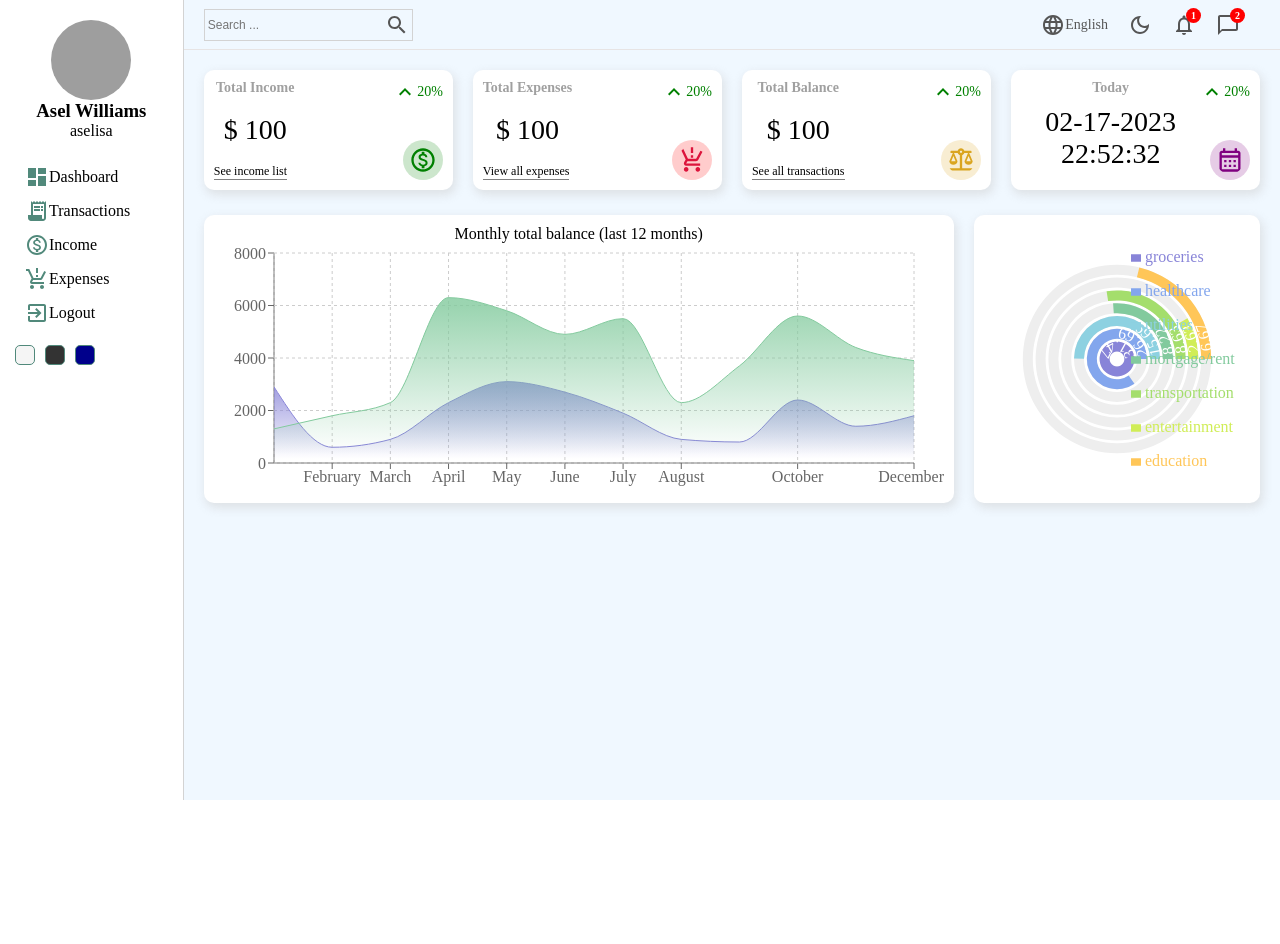
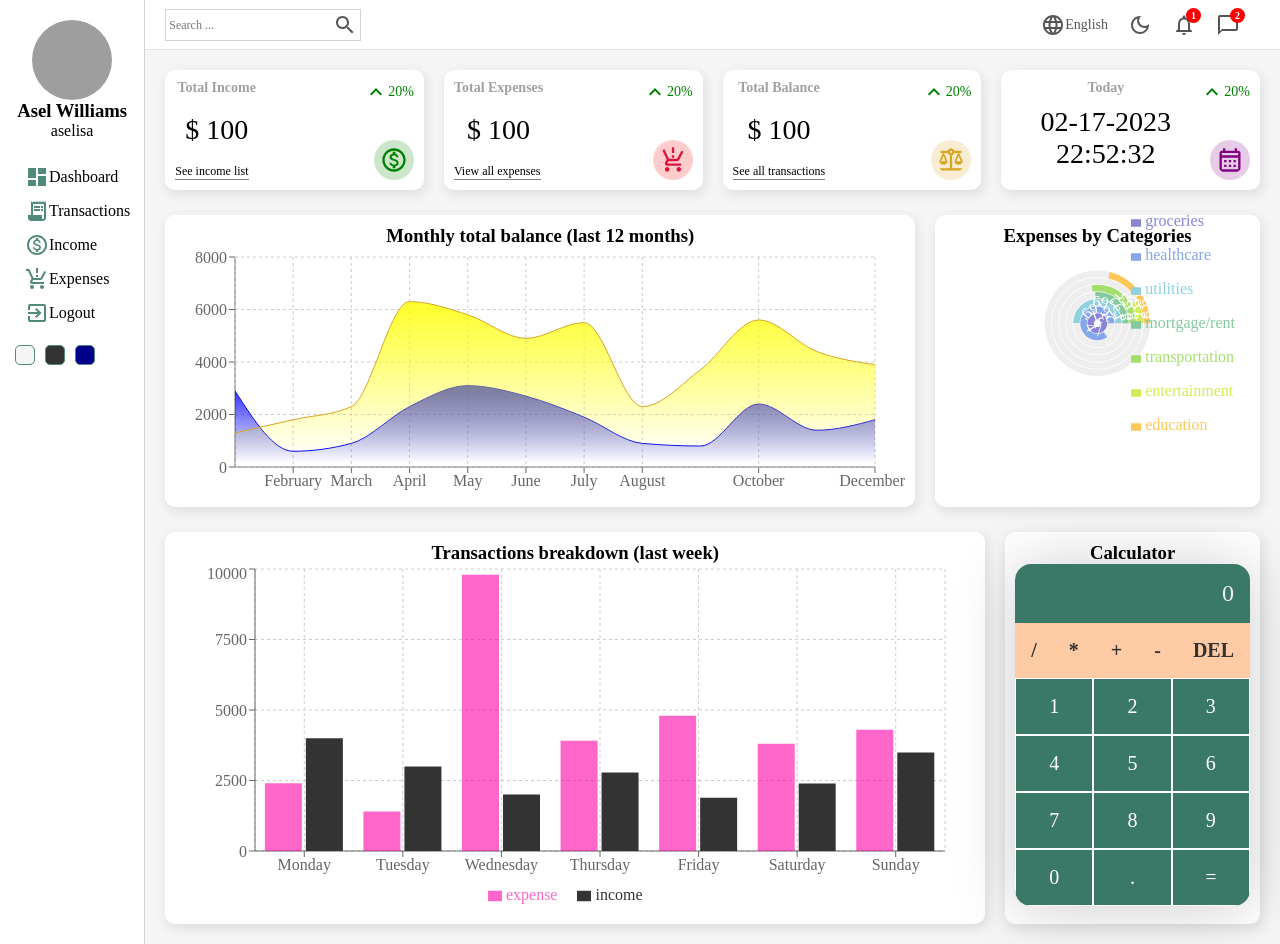
Before and after one commit to aselwilliams/Exp-tracker, a React (Create React App) app: page /dashboard in a window 1280 px wide. Before the commit the page ends 800 px from the top, so only its background shows below. Built offline with nearby package versions, Linux system fonts and the light colour scheme; grey boxes are pictures that could not be loaded.

Commit message:
adds bar chart and calculator widget to dashboard

```diff
--- /dev/null
+++ b/src/components/barChart/BarChart.js
@@ -0,0 +1,78 @@
+import React from 'react';
+import classes from './BarChart.module.css';
+import { BarChart, Bar, Cell, XAxis, YAxis, CartesianGrid, Tooltip, Legend, ResponsiveContainer } from 'recharts';
+
+const data = [
+  {
+    name: 'Monday',
+    income: 4000,
+    expense: 2400,
+    amt: 2400,
+  },
+  {
+    name: 'Tuesday',
+    income: 3000,
+    expense: 1398,
+    amt: 2210,
+  },
+  {
+    name: 'Wednesday',
+    income: 2000,
+    expense: 9800,
+    amt: 2290,
+  },
+  {
+    name: 'Thursday',
+    income: 2780,
+    expense: 3908,
+    amt: 2000,
+  },
+  {
+    name: 'Friday',
+    income: 1890,
+    expense: 4800,
+    amt: 2181,
+  },
+  {
+    name: 'Saturday',
+    income: 2390,
+    expense: 3800,
+    amt: 2500,
+  },
+  {
+    name: 'Sunday',
+    income: 3490,
+    expense: 4300,
+    amt: 2100,
+  },
+];
+
+
+const BarChartOne = () => {
+  return (
+    <div className={classes.barChart}>
+        <h3 className={classes.title}>Transactions breakdown (last week)</h3>
+         <BarChart
+          width={800}
+          height={350}
+          data={data}
+          margin={{
+            top: 5,
+            right: 30,
+            left: 20,
+            bottom: 5,
+          }}
+        >
+          <CartesianGrid strokeDasharray="3 3" />
+          <XAxis dataKey="name" />
+          <YAxis />
+          <Tooltip />
+          <Legend />
+          <Bar dataKey="expense" fill="rgba(255,0,165,0.6)" />
+          <Bar dataKey="income" fill="#333" />
+        </BarChart>
+    </div>
+  )
+}
+
+export default BarChartOne
--- /dev/null
+++ b/src/components/barChart/BarChart.module.css
@@ -0,0 +1,8 @@
+.barChart{
+    flex:2;
+    background-color: white;
+    padding: 10px;
+    -webkit-box-shadow:2px 4px 10px 1px rgba(0,0,0,0.47);
+    box-shadow:2px 4px 10px 1px rgba(201,201,201,0.47);
+    border-radius:10px;
+}
--- /dev/null
+++ b/src/components/calculator/Calculator.js
@@ -0,0 +1,73 @@
+import React, { useState } from "react";
+import classes from "./Calculator.module.css";
+
+const Calculator = () => {
+  const [calc, setCalc] = useState("");
+  const [result, setResult] = useState("");
+
+  const ops = ["/", "*", "+", "-", "."];
+
+  const updateCalc = (value) => {
+    if (
+      (ops.includes(value) && calc === "") ||
+      (ops.includes(value) && ops.includes(calc.slice(-1)))
+    ) {
+      return;
+    }
+    setCalc(calc + value);
+
+    if (!ops.includes(value)) {
+      setResult(eval(calc + value).toString());
+    }
+  };
+  const createDigits = () => {
+    const digits = [];
+    for (let i = 1; i < 10; i++) {
+      digits.push(
+        <button onClick={() => updateCalc(i.toString())} key={i}>
+          {i}
+        </button>
+      );
+    }
+    return digits;
+  };
+
+  const calculate = () => {
+    setCalc(eval(calc).toString());
+  };
+
+  const deleteLast = () => {
+    if (calc === "") {
+      return;
+    }
+    const value = calc.slice(0, -1);
+    setCalc(value);
+  };
+  return (
+    <div className={classes.calculatorWrapper}>
+      <h3>Calculator</h3>
+      <div className={classes.calculator}>
+        <div className={classes.display}>
+          {result ? <span>({result})</span> : ""}&nbsp; {calc || "0"}
+        </div>
+
+        <div className={classes.operators}>
+          <button onClick={() => updateCalc("/")}>/</button>
+          <button onClick={() => updateCalc("*")}>*</button>
+          <button onClick={() => updateCalc("+")}>+</button>
+          <button onClick={() => updateCalc("-")}>-</button>
+          <button onClick={deleteLast}>DEL</button>
+        </div>
+
+        <div className={classes.digits}>
+          {createDigits()}
+          <button onClick={() => updateCalc("0")}>0</button>
+          <button onClick={() => updateCalc(".")}>.</button>
+          <button onClick={calculate}>=</button>
+        </div>
+      </div>
+    </div>
+  );
+};
+
+export default Calculator;
--- /dev/null
+++ b/src/components/calculator/Calculator.module.css
@@ -0,0 +1,83 @@
+.calculatorWrapper{
+    flex:1;
+    background-color: white;
+    padding: 10px;
+    -webkit-box-shadow:2px 4px 10px 1px rgba(0,0,0,0.47);
+    box-shadow:2px 4px 10px 1px rgba(201,201,201,0.47);
+    border-radius:10px;
+}
+:root {
+    --primary: 	#ffcba4;
+    --secondary: #9c38ff;
+    --dark: #3a7868;
+    --light: #eee;
+  }
+  * {
+    margin: 0;
+    padding: 0;
+    box-sizing: border-box;
+    font-family: "Fira Sans", "sans-serif";
+  }
+  body {
+    background-color: var(--light);
+  }
+  .App {
+    display: flex;
+    min-height: 100vh;
+    align-items: center;
+    justify-content: center;
+    padding: 16px;
+  }
+  .calculator {
+    width: 100%;
+    max-width: 400px;
+    background-color: #fff;
+    border-radius: 16px;
+    overflow: hidden;
+    box-shadow: 0px 2px 64px rgba(0, 0, 0, 0.2);
+  }
+  .display {
+    padding: 16px;
+    text-align: right;
+    background-color: var(--dark);
+    color: var(--light);
+    font-size: 24px;
+    font-weight: 300;
+  }
+  .display span {
+    font-size: 14px;
+    color: #888;
+  }
+  button {
+    /* appearance: none; */
+    border: none;
+    outline: none;
+    color: #fff;
+    font-size: 20px;
+    padding: 16px;
+    cursor: pointer;
+    transition: 0.4s;
+  }
+  button:hover {
+    opacity: 0.9;
+  }
+  .operators {
+    display: flex;
+  }
+  .operators button {
+    flex: 1 1 0%;
+    background-color: var(--primary);
+    color:#333;
+    font-weight: 700;
+    /* border:1px solid white; */
+  }
+  .digits {
+    display: flex;
+    flex-wrap: wrap;
+  }
+  .digits button {
+    flex: 1 1 33.333%;
+    max-width: 33.333%;
+    background-color: var(--dark);
+    border:1px solid white;
+  }
--- a/src/components/chart/Chart.js
+++ b/src/components/chart/Chart.js
@@ -27,7 +27,7 @@ const data = [
 const Chart = () => {
   return (
     <div className={classes.chart}>
-      <div className={classes.title}>Monthly total balance (last 12 months)</div>
+      <h3 className={classes.title}>Monthly total balance (last 12 months)</h3>
         <AreaChart
           width={730}
           height={250}
@@ -36,12 +36,12 @@ const Chart = () => {
         >
           <defs>
             <linearGradient id="expenses" x1="0" y1="0" x2="0" y2="1">
-              <stop offset="5%" stopColor="#8884d8" stopOpacity={0.8} />
-              <stop offset="95%" stopColor="#8884d8" stopOpacity={0} />
+              <stop offset="5%" stopColor="blue" stopOpacity={0.8} />
+              <stop offset="95%" stopColor="blue" stopOpacity={0} />
             </linearGradient>
             <linearGradient id="income" x1="0" y1="0" x2="0" y2="1">
-              <stop offset="5%" stopColor="#82ca9d" stopOpacity={0.8} />
-              <stop offset="95%" stopColor="#82ca9d" stopOpacity={0} />
+              <stop offset="5%" stopColor="yellow" stopOpacity={0.8} />
+              <stop offset="95%" stopColor="yellow" stopOpacity={0} />
             </linearGradient>
           </defs>
           <XAxis dataKey="month" />
@@ -51,14 +51,14 @@ const Chart = () => {
           <Area
             type="monotone"
             dataKey="expenses"
-            stroke="#8884d8"
+            stroke="blue"
             fillOpacity={1}
             fill="url(#expenses)"
           />
           <Area
             type="monotone"
             dataKey="income"
-            stroke="#82ca9d"
+            stroke="goldenrod"
             fillOpacity={1}
             fill="url(#income)"
           />
--- a/src/components/dashboard/Dashboard.js
+++ b/src/components/dashboard/Dashboard.js
@@ -5,6 +5,8 @@ import Navbar from "../navbar/Navbar";
 import Widget from "../widget/Widget";
 import Chart from "../chart/Chart";
 import Featured from "../featured/Featured";
+import BarChart from "../barChart/BarChart";
+import Calculator from "../calculator/Calculator";
 
 const Dashboard = () => {
   return (
@@ -22,6 +24,10 @@ const Dashboard = () => {
           <Chart />
           <Featured />
         </div>
+        <div className={classes.mixed}>
+          <BarChart />
+          <Calculator />
+        </div>
       </div>
     </div>
   );
--- a/src/components/dashboard/Dashboard.module.css
+++ b/src/components/dashboard/Dashboard.module.css
@@ -7,10 +7,10 @@
     display: flex;
 }
 .container {
-    background-color: aliceblue;
+    background-color: whitesmoke;
     flex:6;
 }
-.widgets, .charts{
+.widgets, .charts, .mixed{
     display: flex;
     padding: 20px;
     gap:20px;
--- a/src/components/featured/Featured.js
+++ b/src/components/featured/Featured.js
@@ -1,76 +1,93 @@
-import React from 'react';
-import classes from './Featured.module.css';
-import { RadialBarChart, RadialBar, Legend, ResponsiveContainer } from 'recharts';
-
+import React from "react";
+import classes from "./Featured.module.css";
+import {
+  RadialBarChart,
+  RadialBar,
+  Legend,
+  ResponsiveContainer,
+} from "recharts";
 
 const data = [
   {
-          name: 'groceries',
+    name: "groceries",
     uv: 31.47,
     pv: 2400,
-          fill: '#8884d8',
+    fill: "#8884d8",
   },
   {
-          name: 'healthcare',
+    name: "healthcare",
     uv: 26.69,
     pv: 4567,
-          fill: '#83a6ed',
+    fill: "#83a6ed",
   },
   {
-          name: 'utilities',
+    name: "utilities",
     uv: 15.69,
     pv: 1398,
-          fill: '#8dd1e1',
+    fill: "#8dd1e1",
   },
   {
-          name: 'mortgage/rent',
+    name: "mortgage/rent",
     uv: 8.22,
     pv: 9800,
-          fill: '#82ca9d',
+    fill: "#82ca9d",
   },
   {
-          name: 'transportation',
+    name: "transportation",
     uv: 8.63,
     pv: 3908,
-          fill: '#a4de6c',
+    fill: "#a4de6c",
   },
   {
-          name: 'entertainment',
+    name: "entertainment",
     uv: 2.63,
     pv: 4800,
-          fill: '#d0ed57',
+    fill: "#d0ed57",
   },
   {
-          name: 'education',
+    name: "education",
     uv: 6.67,
     pv: 4800,
-          fill: '#ffc658',
+    fill: "#ffc658",
   },
 ];
 
 const style = {
-        top: '50%',
+  top: "50%",
   right: 0,
-        transform: 'translate(0, -50%)',
-        lineHeight: '24px',
+  transform: "translate(0, -50%)",
+  lineHeight: "24px",
 };
 const Featured = () => {
   return (
     <div className={classes.featured}>
-              <ResponsiveContainer width="100%" height="100%">
-             <RadialBarChart cx="50%" cy="50%" innerRadius="10%" outerRadius="80%" barSize={10} data={data}>
+        <h3>Expenses by Categories</h3>
+      <ResponsiveContainer width="100%" aspect={2 / 1}>
+        <RadialBarChart
+          cx="50%"
+          cy="50%"
+          innerRadius="10%"
+          outerRadius="80%"
+          barSize={10}
+          data={data}
+        >
           <RadialBar
             minAngle={15}
-            label={{ position: 'insideStart', fill: '#fff' }}
+            label={{ position: "insideStart", fill: "#fff" }}
             background
             clockWise
             dataKey="uv"
           />
-          <Legend iconSize={10} layout="vertical" verticalAlign="middle" wrapperStyle={style} />
+          <Legend
+            iconSize={10}
+            layout="vertical"
+            verticalAlign="middle"
+            wrapperStyle={style}
+          />
         </RadialBarChart>
       </ResponsiveContainer>
     </div>
-  )
-}
+  );
+};
 
-export default Featured
+export default Featured;
--- a/src/components/navbar/Navbar.module.css
+++ b/src/components/navbar/Navbar.module.css
@@ -5,6 +5,7 @@
     align-items: center;
     font-size: 14px;
     color:#555;
+    background-color: white;
 }
 .wrapper{
     width: 100%;
```
Lines whose indentation alone changed are shown as unchanged.
